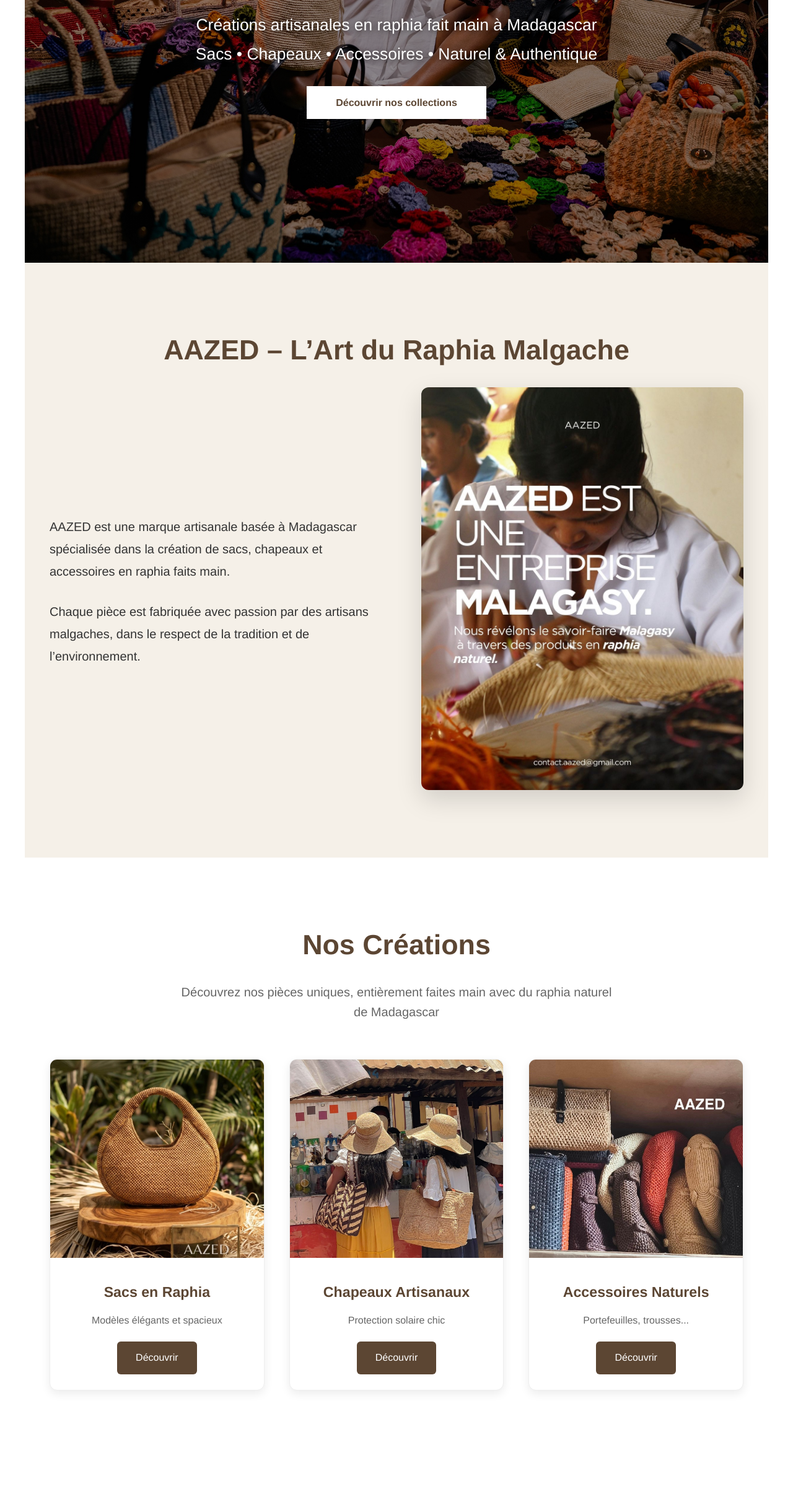
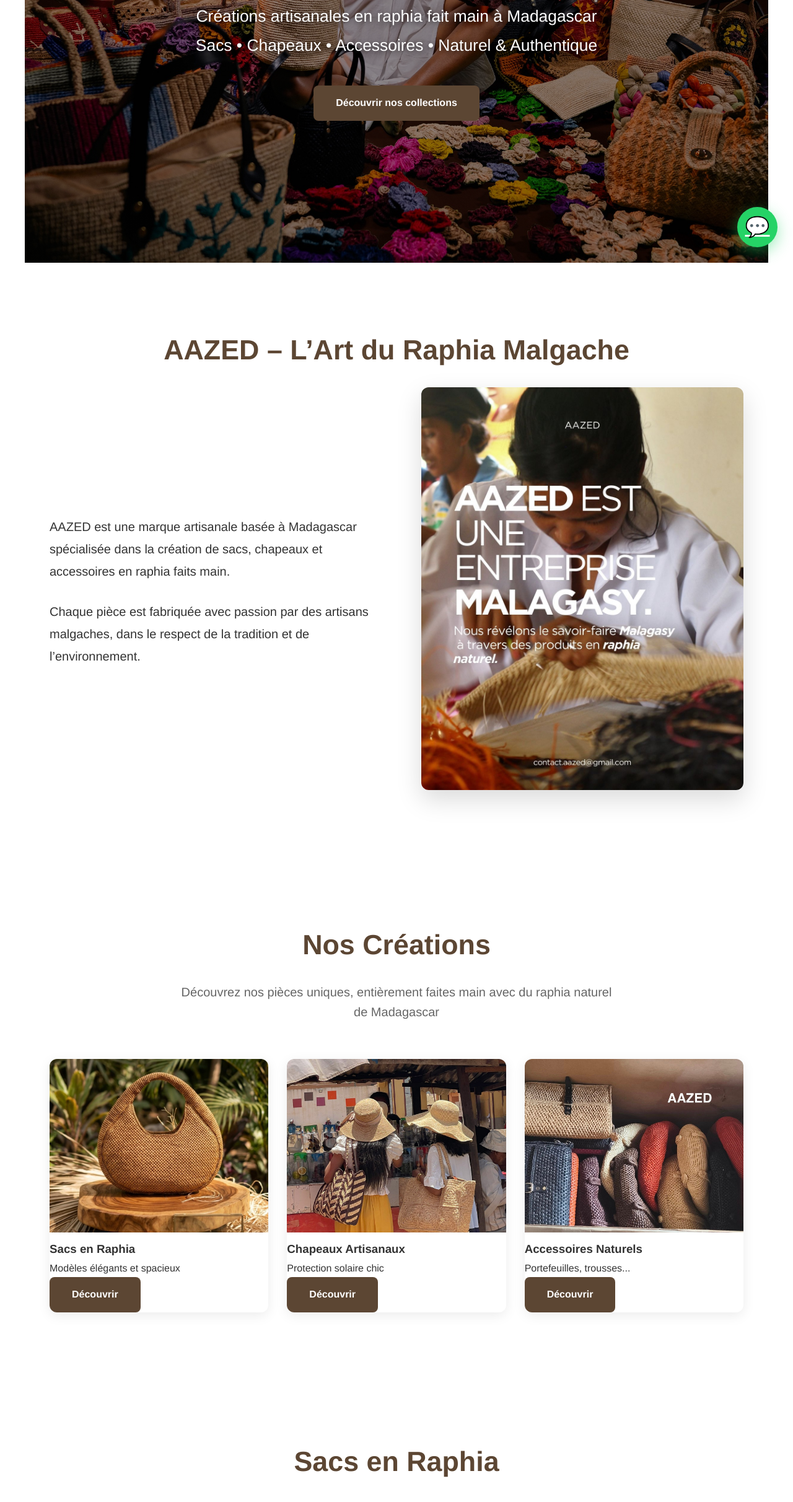
Before and after one commit to aazed-madagascar/AAZED, a plain HTML site: page index.html in a window 1280 px wide. Shown: the part 376-2800 px from the top of the page at 62% size. Drawn offline with Linux system fonts and the light colour scheme.

Commit message:
Add files via upload

```diff
--- a/index.html
+++ b/index.html
@@ -19,7 +19,7 @@
             scroll-behavior: smooth;
         }
 
-        /* Animation images + curseur */
+        /* Animation images */
         .item-card img,
         .product-card img {
             cursor: zoom-in;
@@ -81,18 +81,21 @@
             margin: 0 auto 40px;
             text-shadow: 0 2px 8px rgba(0,0,0,0.6);
         }
+
+        /* Boutons généraux */
         .btn {
-            padding: 16px 45px;
-            background: white;
-            color: var(--marron);
+            display: inline-block;
+            padding: 14px 36px;
+            background: var(--marron);
+            color: white;
             text-decoration: none;
+            border-radius: 8px;
             font-weight: 600;
-            border: 2px solid white;
-            transition: all 0.4s;
+            transition: all 0.4s ease;
         }
         .btn:hover {
-            background: transparent;
-            color: white;
+            background: #3f2a20;
+            transform: translateY(-3px);
         }
 
         section {
@@ -115,10 +118,7 @@
             line-height: 1.6;
         }
 
-        /* À PROPOS & SAVOIR-FAIRE */
-        .about, .savoir-faire {
-            background: var(--beige);
-        }
+        /* Deux colonnes */
         .two-columns {
             display: flex;
             align-items: center;
@@ -138,118 +138,41 @@
             transform: scale(1.05);
         }
 
-        /* Cartes principales */
-        .products-grid {
-            display: grid;
-            grid-template-columns: repeat(auto-fit, minmax(320px, 1fr));
-            gap: 40px;
-        }
-        .product-card {
-            background: white;
-            border: 1px solid #eee;
-            border-radius: 12px;
-            overflow: hidden;
-            transition: all 0.4s ease;
-            box-shadow: 0 5px 15px rgba(0, 0, 0, 0.08);
-        }
-        .product-card:hover {
-            transform: translateY(-12px);
-            box-shadow: 0 20px 40px rgba(0, 0, 0, 0.15);
-        }
-        .product-card img {
-            width: 100%;
-            height: 320px;
-            object-fit: cover;
-            transition: transform 0.6s ease;
-        }
-        .product-card:hover img {
-            transform: scale(1.12);
-        }
-        .product-info {
-            padding: 25px;
-            text-align: center;
-        }
-        .product-info h3 {
-            font-size: 1.45rem;
-            margin-bottom: 10px;
-            color: var(--marron);
-        }
-        .product-info p {
-            color: #666;
-            margin-bottom: 20px;
-        }
-        .product-btn {
-            display: inline-block;
-            padding: 12px 30px;
-            background: var(--marron);
-            color: white;
-            text-decoration: none;
-            border-radius: 6px;
-            font-weight: 500;
-            transition: all 0.3s;
-        }
-        .product-btn:hover {
-            background: #3f2a20;
-            transform: translateY(-2px);
-        }
-
-        /* Sections détaillées */
-        .category-section {
-            padding-top: 80px;
-            padding-bottom: 100px;
-        }
-        .category-grid {
+        /* Cartes */
+        .products-grid, .category-grid {
             display: grid;
             grid-template-columns: repeat(auto-fit, minmax(280px, 1fr));
             gap: 30px;
-            margin-top: 50px;
+            margin-top: 40px;
         }
-        .item-card {
+        .product-card, .item-card {
             background: white;
             border-radius: 12px;
             overflow: hidden;
             box-shadow: 0 5px 20px rgba(0,0,0,0.08);
             transition: all 0.4s ease;
         }
-        .item-card:hover {
+        .product-card:hover, .item-card:hover {
             transform: translateY(-10px);
-            box-shadow: 0 20px 40px rgba(0,0,0,0.12);
+            box-shadow: 0 20px 40px rgba(0,0,0,0.15);
         }
-        .item-card img {
+        .product-card img, .item-card img {
             width: 100%;
             height: 280px;
             object-fit: cover;
             transition: transform 0.7s ease;
         }
-        .item-card:hover img {
-            transform: scale(1.15);
-        }
-        .item-info {
-            padding: 20px;
-            text-align: center;
-        }
-        .item-info h4 {
-            margin-bottom: 8px;
-            color: var(--marron);
-        }
-        .whatsapp-btn-small {
-            display: inline-block;
-            padding: 10px 25px;
-            background: #25D366;
-            color: white;
-            text-decoration: none;
-            border-radius: 6px;
-            font-size: 0.95rem;
-            margin-top: 10px;
+        .product-card:hover img, .item-card:hover img {
+            transform: scale(1.12);
         }
 
-        /* Boutons Contact améliorés */
+        /* Boutons WhatsApp et Appel */
         .contact-buttons {
             display: flex;
             flex-wrap: wrap;
             justify-content: center;
-            gap: 18px;
-            margin-top: 35px;
+            gap: 20px;
+            margin-top: 40px;
         }
         .contact-btn {
             display: inline-flex;
@@ -259,26 +182,50 @@
             border-radius: 50px;
             text-decoration: none;
             font-weight: 600;
-            font-size: 1.1rem;
-            transition: all 0.3s;
+            font-size: 1.08rem;
+            transition: all 0.4s;
         }
         .whatsapp-btn {
             background: #25D366;
             color: white;
         }
+        .whatsapp-btn:hover {
+            background: #20b95a;
+            transform: translateY(-4px);
+        }
         .call-btn {
             background: #007AFF;
             color: white;
         }
-        .contact-btn:hover {
+        .call-btn:hover {
+            background: #0066d6;
             transform: translateY(-4px);
-            box-shadow: 0 10px 25px rgba(0,0,0,0.25);
+        }
+
+        /* Bouton WhatsApp flottant */
+        .whatsapp-float {
+            position: fixed;
+            bottom: 25px;
+            right: 25px;
+            background: #25D366;
+            color: white;
+            width: 65px;
+            height: 65px;
+            border-radius: 50%;
+            display: flex;
+            align-items: center;
+            justify-content: center;
+            font-size: 32px;
+            box-shadow: 0 8px 25px rgba(37, 211, 102, 0.45);
+            z-index: 9999;
+            transition: all 0.3s;
+        }
+        .whatsapp-float:hover {
+            transform: scale(1.15);
         }
 
         @media (max-width: 768px) {
             .two-columns { gap: 40px; }
-            .text-column, .image-column { order: 1; }
-            .image-column { order: 2; }
         }
     </style>
 </head>
@@ -340,7 +287,7 @@
                 <div class="product-info">
                     <h3>Sacs en Raphia</h3>
                     <p>Modèles élégants et spacieux</p>
-                    <a href="#sacs" class="product-btn">Découvrir</a>
+                    <a href="#sacs" class="btn">Découvrir</a>
                 </div>
             </div>
             <div class="product-card">
@@ -348,7 +295,7 @@
                 <div class="product-info">
                     <h3>Chapeaux Artisanaux</h3>
                     <p>Protection solaire chic</p>
-                    <a href="#chapeaux" class="product-btn">Découvrir</a>
+                    <a href="#chapeaux" class="btn">Découvrir</a>
                 </div>
             </div>
             <div class="product-card">
@@ -356,7 +303,7 @@
                 <div class="product-info">
                     <h3>Accessoires Naturels</h3>
                     <p>Portefeuilles, trousses...</p>
-                    <a href="#accessoires" class="product-btn">Découvrir</a>
+                    <a href="#accessoires" class="btn">Découvrir</a>
                 </div>
             </div>
         </div>
@@ -477,7 +424,7 @@
         </div>
     </section>
 
-    <!-- CONTACT - VERSION AMÉLIORÉE -->
+    <!-- CONTACT -->
     <section id="contact" style="background: #111; color: #ddd; text-align: center; padding: 130px 40px;">
         <h2 style="color:white; margin-bottom: 25px;">Prêt à commander ?</h2>
         <p style="font-size:1.35rem; max-width:720px; margin:0 auto 40px;">
@@ -489,12 +436,9 @@
         </p>
 
         <div class="contact-buttons">
-            <!-- Bouton WhatsApp -->
             <a href="https://wa.me/261389577769" target="_blank" class="contact-btn whatsapp-btn">
                 📱 Commander sur WhatsApp
             </a>
-
-            <!-- Bouton Appel -->
             <a href="tel:+261389577769" class="contact-btn call-btn">
                 📞 Appeler maintenant
             </a>
@@ -511,8 +455,13 @@
         </a>
     </section>
 
+    <!-- Bouton WhatsApp Flottant -->
+    <a href="https://wa.me/261389577769" target="_blank" class="whatsapp-float" title="Contacter sur WhatsApp">
+        💬
+    </a>
+
     <!-- FOOTER -->
-    <footer>
+    <footer style="background:#0f0f0f; color:#aaa; text-align:center; padding:70px 40px;">
         <p>&copy; 2026 AAZED - Créations en Raphia Fait Main à Madagascar 🇲🇬</p>
     </footer>
 
```
